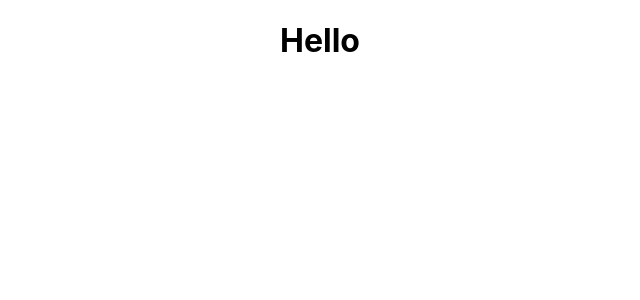
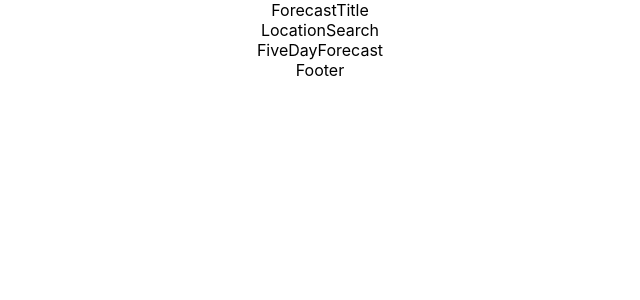
Before and after one commit to azvontsov/weather-lisitzky, a React (Create React App) app: page / in a window 1280 px wide. Shown: the top 300 px of the page, without its empty margins (320-960 px from the left). Built offline with nearby package versions, Linux system fonts and the light colour scheme.

Commit message:
sketch out page structure

```diff
--- a/src/App.js
+++ b/src/App.js
@@ -1,9 +1,12 @@
 import "./App.css";
+import Footer from "./components/Footer";
+import MainPage from "./components/MainPage";
 
 function App() {
   return (
     <div className="App">
-      <h1>Hello</h1>
+      <MainPage />
+      <Footer />
     </div>
   );
 }
--- /dev/null
+++ b/src/components/FiveDayForecast.js
@@ -0,0 +1,7 @@
+import React from "react";
+
+const FiveDayForecast = () => {
+  return <div>FiveDayForecast</div>;
+};
+
+export default FiveDayForecast;
--- /dev/null
+++ b/src/components/Footer.js
@@ -0,0 +1,7 @@
+import React from "react";
+
+const Footer = () => {
+  return <div>Footer</div>;
+};
+
+export default Footer;
--- /dev/null
+++ b/src/components/ForecastTitle.js
@@ -0,0 +1,7 @@
+import React from "react";
+
+const ForecastTitle = () => {
+  return <div>ForecastTitle</div>;
+};
+
+export default ForecastTitle;
--- /dev/null
+++ b/src/components/LocationSearch.js
@@ -0,0 +1,7 @@
+import React from "react";
+
+const LocationSearch = () => {
+  return <div>LocationSearch</div>;
+};
+
+export default LocationSearch;
--- /dev/null
+++ b/src/components/MainPage.js
@@ -0,0 +1,16 @@
+import React from "react";
+import FiveDayForecast from "./FiveDayForecast";
+import ForecastTitle from "./ForecastTitle";
+import LocationSearch from "./LocationSearch";
+
+const MainPage = () => {
+  return (
+    <div>
+      <ForecastTitle />
+      <LocationSearch />
+      <FiveDayForecast />
+    </div>
+  );
+};
+
+export default MainPage;
```
